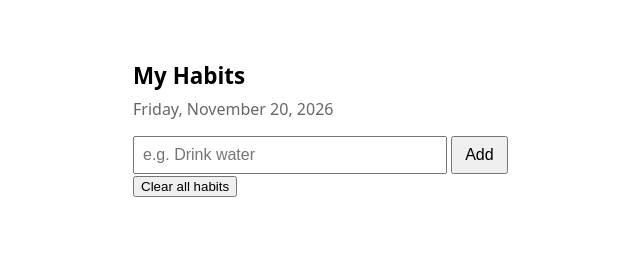
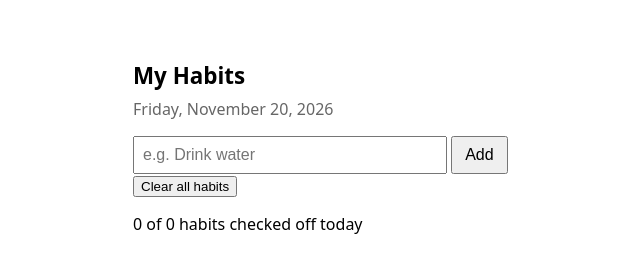
Before and after one commit to Mehedihasan1998/claude-routines-demo, a plain HTML site: page index.html in a window 1280 px wide. Shown: the whole page, without its empty margins (297-937 px from the left). Drawn offline with Linux system fonts and the light colour scheme.

Commit message:
Add a counter showing how many habits are checked off today
This adds a short line above the habit list that says how many of your habits you have checked off today, for example "1 of 2 habits checked off today". It updates every time you add, tick or clear a habit, and it reads from the same saved list as before, so nothing about how habits are stored has changed. The backlog item is checked off with today's date.

Co-Authored-By: Claude Opus 5.5 <noreply@anthropic.com>
Claude-Session: https://claude.ai/code/session_013erM6M9x5wacAcgokEwMgs

```diff
--- a/index.html
+++ b/index.html
@@ -20,6 +20,7 @@
   <input id="habit-input" placeholder="e.g. Drink water">
   <button id="add-btn">Add</button>
   <button id="clear-btn">Clear all habits</button>
+  <p id="done-count"></p>
   <ul id="habit-list"></ul>
 
   <script>
@@ -37,7 +38,11 @@
     function render() {
       const list = document.getElementById("habit-list");
       list.innerHTML = "";
-      loadHabits().forEach((habit, index) => {
+      const habits = loadHabits();
+      const doneCount = habits.filter(h => h.done).length;
+      document.getElementById("done-count").textContent =
+        doneCount + " of " + habits.length + " habits checked off today";
+      habits.forEach((habit, index) => {
         const li = document.createElement("li");
         if (habit.done) li.classList.add("done");
 
```
Also changed, not shown: 1 other file.
